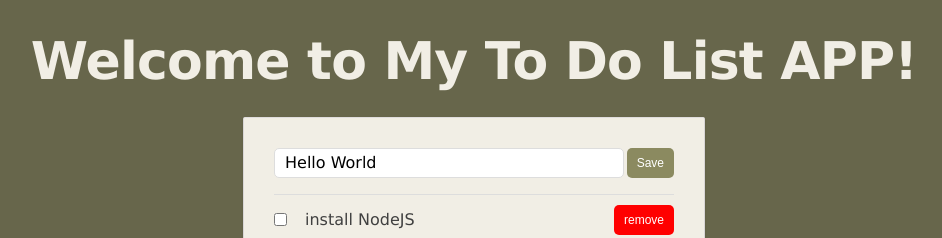
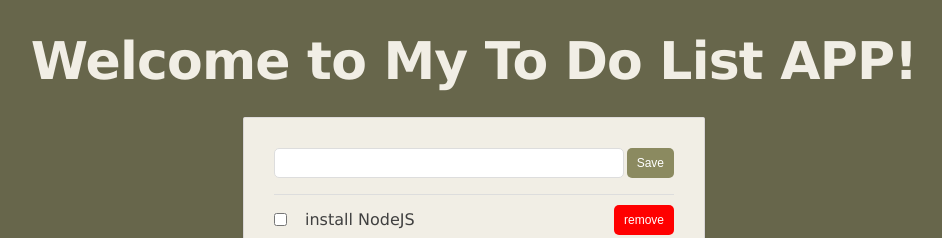
Before and after one commit to kporcelainluv/angular_workshop, an Angular app: page / in a window 1280 px wide. Shown: the top 238 px of the page, without its empty margins (166-1108 px from the left). Built offline with nearby package versions, Linux system fonts and the light colour scheme.

Commit message:
add value clearing

```diff
--- a/src/app/input-button-unit/input-button-unit.component.html
+++ b/src/app/input-button-unit/input-button-unit.component.html
@@ -1,10 +1,8 @@
-<input
-  class="todo-input"
-  #inputElementRef
-  [value]="title"
-  (keyup.enter)="submitValue($event.target.value)"
-/>
+<input class="todo-input" #inputElementRef />
 
-<button class="btn" (click)="submitValue(inputElementRef.value)">
+<button
+  class="btn"
+  (click)="submitValue(inputElementRef.value); inputElementRef.value = ''"
+>
   Save
 </button>
--- a/src/app/input-button-unit/input-button-unit.component.ts
+++ b/src/app/input-button-unit/input-button-unit.component.ts
@@ -15,5 +15,6 @@ export class InputButtonUnitComponent implements OnInit {
 
   submitValue(newValue: string) {
     this.submit.emit(newValue);
+
   }
 }
```
